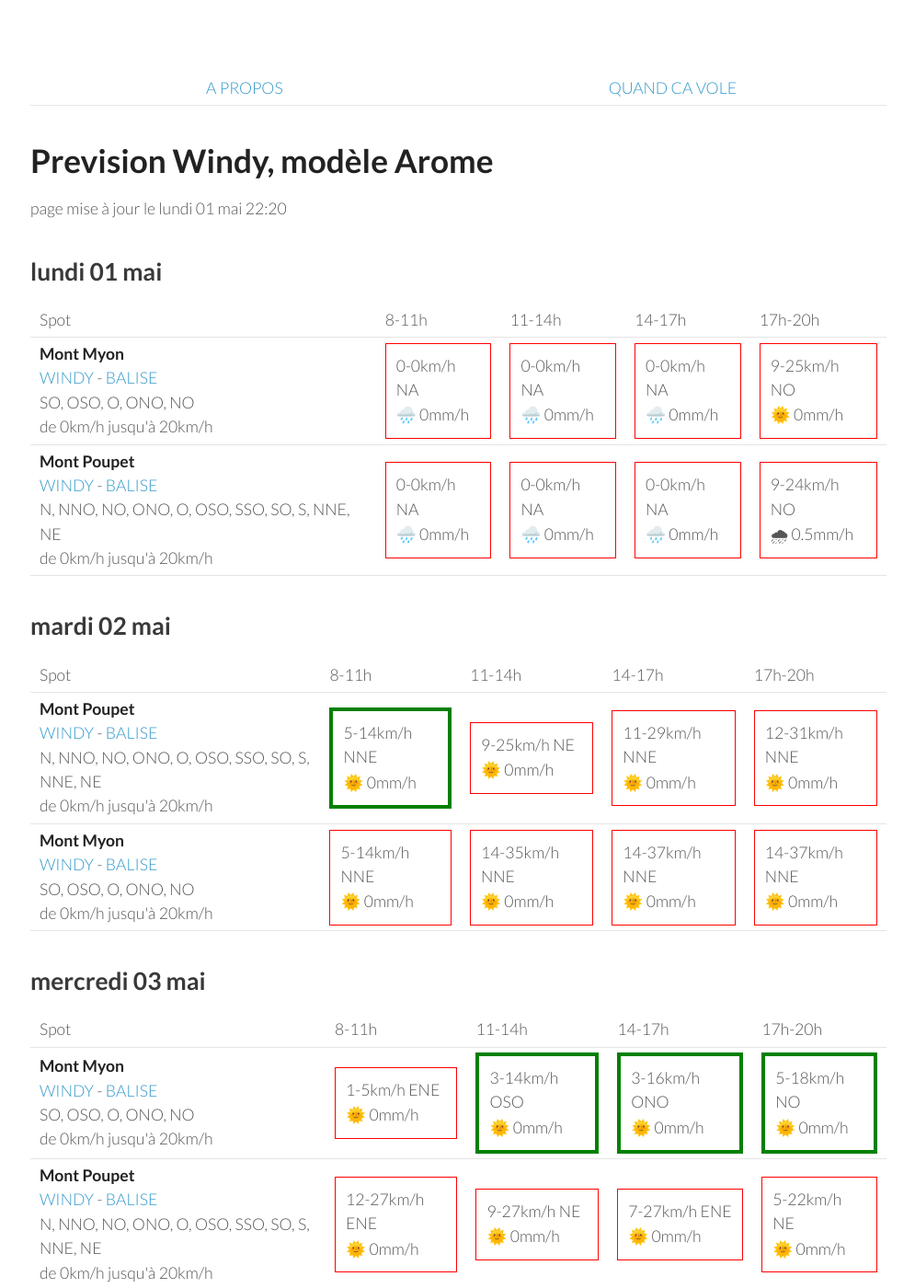
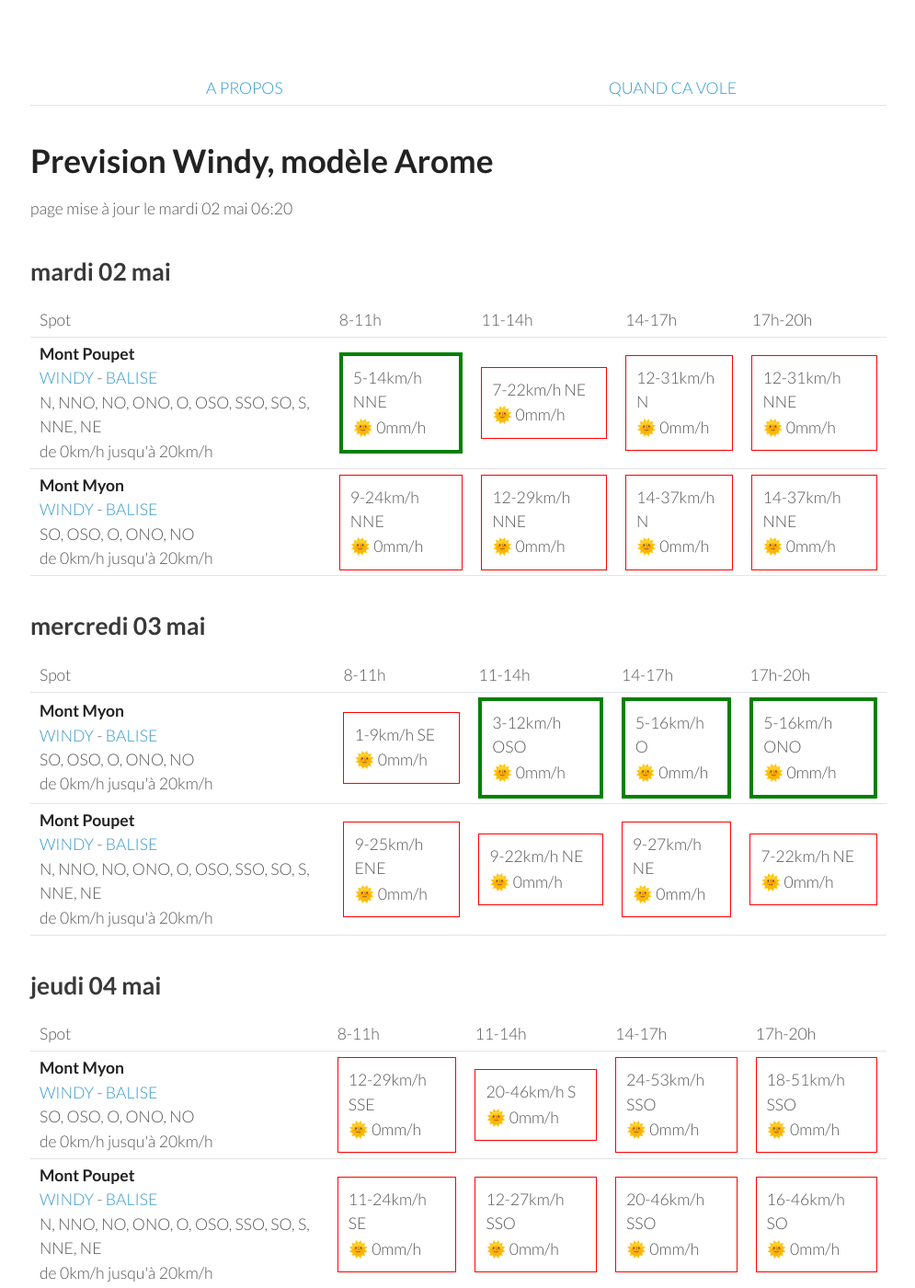
Before and after one commit to parapente-dans-le-nord/parapente-dans-le-nord.github.io, a Jekyll site: the page built from jura.markdown, in a window 1280 px wide and 1400 px high. Shown: the whole window at 92% size, without its empty margins (25-1020 px from the left). Built offline with Jekyll 4.4.1, drawn with Linux system fonts in a browser that asks for light colours; some of the changed text lies outside the part shown.

Commit message:
update index.markdown

```diff
--- a/jura.markdown
+++ b/jura.markdown
@@ -7,42 +7,8 @@ title:  "Tous les spots"
 {: .links}
 
 # Prevision Windy, modèle Arome
-page mise à jour le lundi 01 mai 22:20
+page mise à jour le mardi 02 mai 06:20
 
-## lundi 01 mai
-
-{::nomarkdown}
-<table>
-  <tbody>
-    <tr>
-      <td>Spot</td>
-      <td>8-11h</td>
-      <td>11-14h</td>
-      <td>14-17h</td>
-      <td>17h-20h</td>
-    </tr>
-<tr>
-        <td><strong>Mont Myon</strong><br><a href="https://windy.com/46.331/5.397?45.898,5.394,8,m:eWoagj8">WINDY</a> - <span class=""><a href="http://www.balisemeteo.com/balise.php?idBalise=70">BALISE</a> </span><br> <span class="vent-favorable">SO, OSO, O, ONO, NO</span><br><span class="force-vent">de 0km/h jusqu'à 20km/h</span> </td>
-
-            <td><div class="not-flyable"><p>0-0km/h NA</p><p>🌧️ 0mm/h</p></div></td>
-            <td><div class="not-flyable"><p>0-0km/h NA</p><p>🌧️ 0mm/h</p></div></td>
-            <td><div class="not-flyable"><p>0-0km/h NA</p><p>🌧️ 0mm/h</p></div></td>
-            <td><div class="not-flyable"><p>9-25km/h NO</p><p>🌞 0mm/h</p></div></td>
-
-    </tr>
-<tr>
-        <td><strong>Mont Poupet</strong><br><a href="https://windy.com/46.970/5.876?46.541,5.876,8">WINDY</a> - <span class=""><a href="http://www.balisemeteo.com/balise.php?idBalise=92">BALISE</a> </span><br> <span class="vent-favorable">N, NNO, NO, ONO, O, OSO, SSO, SO, S, NNE, NE</span><br><span class="force-vent">de 0km/h jusqu'à 20km/h</span> </td>
-
-            <td><div class="not-flyable"><p>0-0km/h NA</p><p>🌧️ 0mm/h</p></div></td>
-            <td><div class="not-flyable"><p>0-0km/h NA</p><p>🌧️ 0mm/h</p></div></td>
-            <td><div class="not-flyable"><p>0-0km/h NA</p><p>🌧️ 0mm/h</p></div></td>
-            <td><div class="not-flyable"><p>9-24km/h NO</p><p>🌧 0.5mm/h</p></div></td>
-
-    </tr>
-
-</tbody>
-</table>
-{:/}
 ## mardi 02 mai
 
 {::nomarkdown}
@@ -59,8 +25,8 @@ page mise à jour le lundi 01 mai 22:20
         <td><strong>Mont Poupet</strong><br><a href="https://windy.com/46.970/5.876?46.541,5.876,8">WINDY</a> - <span class=""><a href="http://www.balisemeteo.com/balise.php?idBalise=92">BALISE</a> </span><br> <span class="vent-favorable">N, NNO, NO, ONO, O, OSO, SSO, SO, S, NNE, NE</span><br><span class="force-vent">de 0km/h jusqu'à 20km/h</span> </td>
 
             <td><div class="flyable"><p>5-14km/h NNE</p><p>🌞 0mm/h</p></div></td>
-            <td><div class="not-flyable"><p>9-25km/h NE</p><p>🌞 0mm/h</p></div></td>
-            <td><div class="not-flyable"><p>11-29km/h NNE</p><p>🌞 0mm/h</p></div></td>
+            <td><div class="not-flyable"><p>7-22km/h NE</p><p>🌞 0mm/h</p></div></td>
+            <td><div class="not-flyable"><p>12-31km/h N</p><p>🌞 0mm/h</p></div></td>
             <td><div class="not-flyable"><p>12-31km/h NNE</p><p>🌞 0mm/h</p></div></td>
 
 
@@ -68,9 +34,9 @@ page mise à jour le lundi 01 mai 22:20
 <tr>
         <td><strong>Mont Myon</strong><br><a href="https://windy.com/46.331/5.397?45.898,5.394,8,m:eWoagj8">WINDY</a> - <span class=""><a href="http://www.balisemeteo.com/balise.php?idBalise=70">BALISE</a> </span><br> <span class="vent-favorable">SO, OSO, O, ONO, NO</span><br><span class="force-vent">de 0km/h jusqu'à 20km/h</span> </td>
 
-            <td><div class="not-flyable"><p>5-14km/h NNE</p><p>🌞 0mm/h</p></div></td>
-            <td><div class="not-flyable"><p>14-35km/h NNE</p><p>🌞 0mm/h</p></div></td>
-            <td><div class="not-flyable"><p>14-37km/h NNE</p><p>🌞 0mm/h</p></div></td>
+            <td><div class="not-flyable"><p>9-24km/h NNE</p><p>🌞 0mm/h</p></div></td>
+            <td><div class="not-flyable"><p>12-29km/h NNE</p><p>🌞 0mm/h</p></div></td>
+            <td><div class="not-flyable"><p>14-37km/h N</p><p>🌞 0mm/h</p></div></td>
             <td><div class="not-flyable"><p>14-37km/h NNE</p><p>🌞 0mm/h</p></div></td>
 
 
@@ -94,20 +60,20 @@ page mise à jour le lundi 01 mai 22:20
 <tr>
         <td><strong>Mont Myon</strong><br><a href="https://windy.com/46.331/5.397?45.898,5.394,8,m:eWoagj8">WINDY</a> - <span class=""><a href="http://www.balisemeteo.com/balise.php?idBalise=70">BALISE</a> </span><br> <span class="vent-favorable">SO, OSO, O, ONO, NO</span><br><span class="force-vent">de 0km/h jusqu'à 20km/h</span> </td>
 
-            <td><div class="not-flyable"><p>1-5km/h ENE</p><p>🌞 0mm/h</p></div></td>
-            <td><div class="flyable"><p>3-14km/h OSO</p><p>🌞 0mm/h</p></div></td>
-            <td><div class="flyable"><p>3-16km/h ONO</p><p>🌞 0mm/h</p></div></td>
-            <td><div class="flyable"><p>5-18km/h NO</p><p>🌞 0mm/h</p></div></td>
+            <td><div class="not-flyable"><p>1-9km/h SE</p><p>🌞 0mm/h</p></div></td>
+            <td><div class="flyable"><p>3-12km/h OSO</p><p>🌞 0mm/h</p></div></td>
+            <td><div class="flyable"><p>5-16km/h O</p><p>🌞 0mm/h</p></div></td>
+            <td><div class="flyable"><p>5-16km/h ONO</p><p>🌞 0mm/h</p></div></td>
 
 
     </tr>
 <tr>
         <td><strong>Mont Poupet</strong><br><a href="https://windy.com/46.970/5.876?46.541,5.876,8">WINDY</a> - <span class=""><a href="http://www.balisemeteo.com/balise.php?idBalise=92">BALISE</a> </span><br> <span class="vent-favorable">N, NNO, NO, ONO, O, OSO, SSO, SO, S, NNE, NE</span><br><span class="force-vent">de 0km/h jusqu'à 20km/h</span> </td>
 
-            <td><div class="not-flyable"><p>12-27km/h ENE</p><p>🌞 0mm/h</p></div></td>
+            <td><div class="not-flyable"><p>9-25km/h ENE</p><p>🌞 0mm/h</p></div></td>
+            <td><div class="not-flyable"><p>9-22km/h NE</p><p>🌞 0mm/h</p></div></td>
             <td><div class="not-flyable"><p>9-27km/h NE</p><p>🌞 0mm/h</p></div></td>
-            <td><div class="not-flyable"><p>7-27km/h ENE</p><p>🌞 0mm/h</p></div></td>
-            <td><div class="not-flyable"><p>5-22km/h NE</p><p>🌞 0mm/h</p></div></td>
+            <td><div class="not-flyable"><p>7-22km/h NE</p><p>🌞 0mm/h</p></div></td>
 
 
     </tr>
@@ -130,20 +96,20 @@ page mise à jour le lundi 01 mai 22:20
 <tr>
         <td><strong>Mont Myon</strong><br><a href="https://windy.com/46.331/5.397?45.898,5.394,8,m:eWoagj8">WINDY</a> - <span class=""><a href="http://www.balisemeteo.com/balise.php?idBalise=70">BALISE</a> </span><br> <span class="vent-favorable">SO, OSO, O, ONO, NO</span><br><span class="force-vent">de 0km/h jusqu'à 20km/h</span> </td>
 
-            <td><div class="not-flyable"><p>14-31km/h SSE</p><p>🌞 0mm/h</p></div></td>
-            <td><div class="not-flyable"><p>22-46km/h S</p><p>🌞 0mm/h</p></div></td>
-            <td><div class="not-flyable"><p>24-55km/h SSO</p><p>🌞 0mm/h</p></div></td>
-            <td><div class="not-flyable"><p>18-53km/h SSO</p><p>🌞 0mm/h</p></div></td>
+            <td><div class="not-flyable"><p>12-29km/h SSE</p><p>🌞 0mm/h</p></div></td>
+            <td><div class="not-flyable"><p>20-46km/h S</p><p>🌞 0mm/h</p></div></td>
+            <td><div class="not-flyable"><p>24-53km/h SSO</p><p>🌞 0mm/h</p></div></td>
+            <td><div class="not-flyable"><p>18-51km/h SSO</p><p>🌞 0mm/h</p></div></td>
 
 
     </tr>
 <tr>
         <td><strong>Mont Poupet</strong><br><a href="https://windy.com/46.970/5.876?46.541,5.876,8">WINDY</a> - <span class=""><a href="http://www.balisemeteo.com/balise.php?idBalise=92">BALISE</a> </span><br> <span class="vent-favorable">N, NNO, NO, ONO, O, OSO, SSO, SO, S, NNE, NE</span><br><span class="force-vent">de 0km/h jusqu'à 20km/h</span> </td>
 
-            <td><div class="not-flyable"><p>11-22km/h SE</p><p>🌞 0mm/h</p></div></td>
-            <td><div class="not-flyable"><p>14-33km/h SSO</p><p>🌞 0mm/h</p></div></td>
-            <td><div class="not-flyable"><p>22-50km/h SO</p><p>🌞 0mm/h</p></div></td>
-            <td><div class="not-flyable"><p>16-50km/h SO</p><p>🌞 0mm/h</p></div></td>
+            <td><div class="not-flyable"><p>11-24km/h SE</p><p>🌞 0mm/h</p></div></td>
+            <td><div class="not-flyable"><p>12-27km/h SSO</p><p>🌞 0mm/h</p></div></td>
+            <td><div class="not-flyable"><p>20-46km/h SSO</p><p>🌞 0mm/h</p></div></td>
+            <td><div class="not-flyable"><p>16-46km/h SO</p><p>🌞 0mm/h</p></div></td>
 
 
     </tr>
@@ -164,22 +130,22 @@ page mise à jour le lundi 01 mai 22:20
       <td>17h-20h</td>
     </tr>
 <tr>
-        <td><strong>Mont Myon</strong><br><a href="https://windy.com/46.331/5.397?45.898,5.394,8,m:eWoagj8">WINDY</a> - <span class=""><a href="http://www.balisemeteo.com/balise.php?idBalise=70">BALISE</a> </span><br> <span class="vent-favorable">SO, OSO, O, ONO, NO</span><br><span class="force-vent">de 0km/h jusqu'à 20km/h</span> </td>
+        <td><strong>Mont Poupet</strong><br><a href="https://windy.com/46.970/5.876?46.541,5.876,8">WINDY</a> - <span class=""><a href="http://www.balisemeteo.com/balise.php?idBalise=92">BALISE</a> </span><br> <span class="vent-favorable">N, NNO, NO, ONO, O, OSO, SSO, SO, S, NNE, NE</span><br><span class="force-vent">de 0km/h jusqu'à 20km/h</span> </td>
 
-            <td><div class="flyable"><p>3-12km/h O</p><p>🌞 0mm/h</p></div></td>
-            <td><div class="flyable"><p>5-16km/h NO</p><p>🌧 0.2mm/h</p></div></td>
-            <td><div class="not-flyable"><p>11-27km/h NO</p><p>🌧 1.3mm/h</p></div></td>
-            <td><div class="not-flyable"><p>7-31km/h NNO</p><p>🌧 0.9mm/h</p></div></td>
+            <td><div class="flyable"><p>7-20km/h S</p><p>🌧 0.4mm/h</p></div></td>
+            <td><div class="not-flyable"><p>11-27km/h OSO</p><p>🌧 0.6mm/h</p></div></td>
+            <td><div class="not-flyable"><p>9-24km/h ONO</p><p>🌧 0.3mm/h</p></div></td>
+            <td><div class="not-flyable"><p>7-29km/h O</p><p>🌧 2mm/h</p></div></td>
 
 
     </tr>
 <tr>
-        <td><strong>Mont Poupet</strong><br><a href="https://windy.com/46.970/5.876?46.541,5.876,8">WINDY</a> - <span class=""><a href="http://www.balisemeteo.com/balise.php?idBalise=92">BALISE</a> </span><br> <span class="vent-favorable">N, NNO, NO, ONO, O, OSO, SSO, SO, S, NNE, NE</span><br><span class="force-vent">de 0km/h jusqu'à 20km/h</span> </td>
+        <td><strong>Mont Myon</strong><br><a href="https://windy.com/46.331/5.397?45.898,5.394,8,m:eWoagj8">WINDY</a> - <span class=""><a href="http://www.balisemeteo.com/balise.php?idBalise=70">BALISE</a> </span><br> <span class="vent-favorable">SO, OSO, O, ONO, NO</span><br><span class="force-vent">de 0km/h jusqu'à 20km/h</span> </td>
 
-            <td><div class="flyable"><p>7-16km/h SO</p><p>🌞 0mm/h</p></div></td>
-            <td><div class="not-flyable"><p>5-22km/h O</p><p>🌧 0.2mm/h</p></div></td>
-            <td><div class="not-flyable"><p>9-24km/h ONO</p><p>🌧 0.3mm/h</p></div></td>
-            <td><div class="not-flyable"><p>7-29km/h O</p><p>🌧 2mm/h</p></div></td>
+            <td><div class="not-flyable"><p>5-14km/h SSE</p><p>🌧 0.7mm/h</p></div></td>
+            <td><div class="flyable"><p>5-20km/h O</p><p>🌞 0mm/h</p></div></td>
+            <td><div class="not-flyable"><p>11-27km/h NO</p><p>🌧 1.3mm/h</p></div></td>
+            <td><div class="not-flyable"><p>7-31km/h NNO</p><p>🌧 0.9mm/h</p></div></td>
 
 
     </tr>
```
